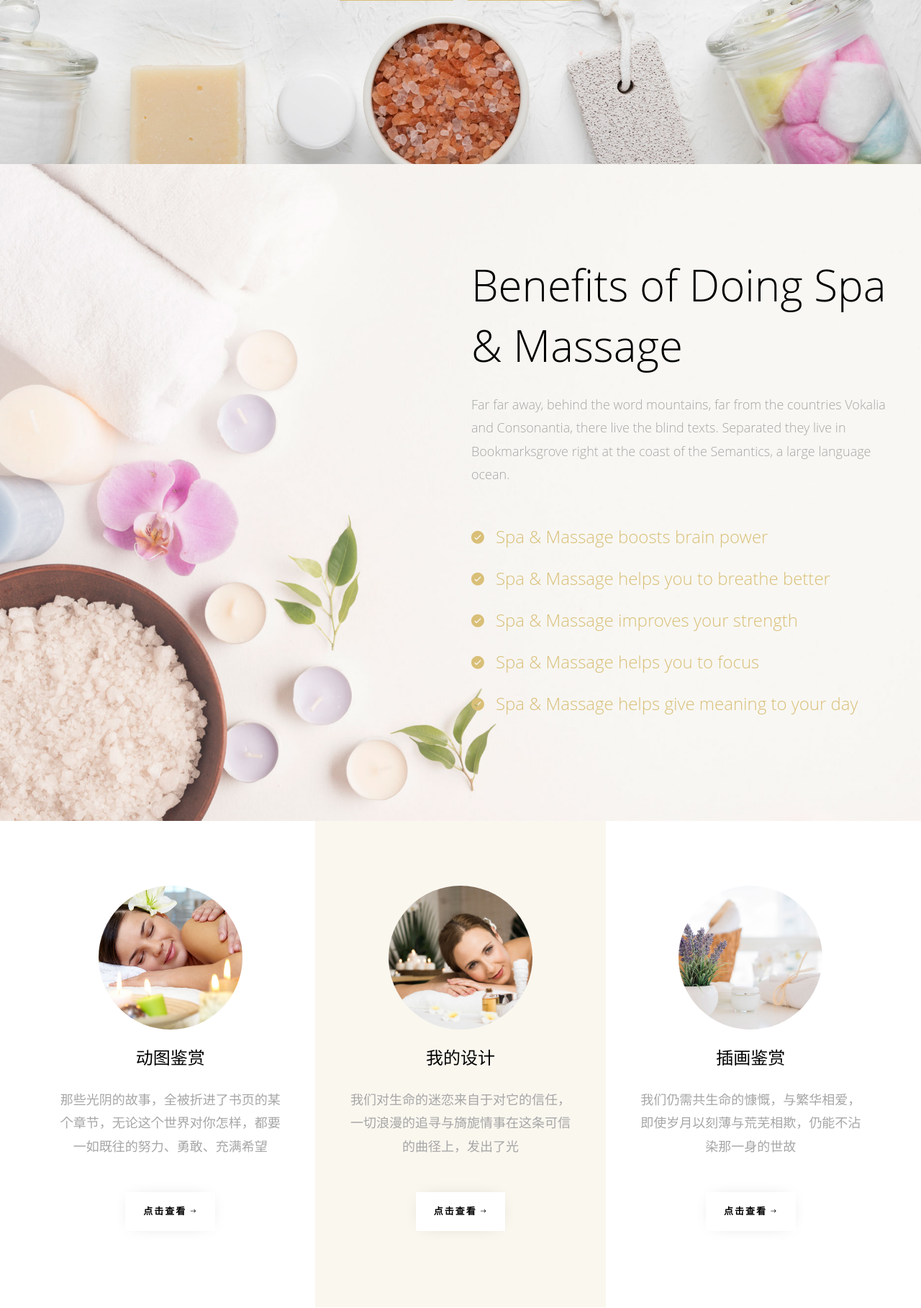
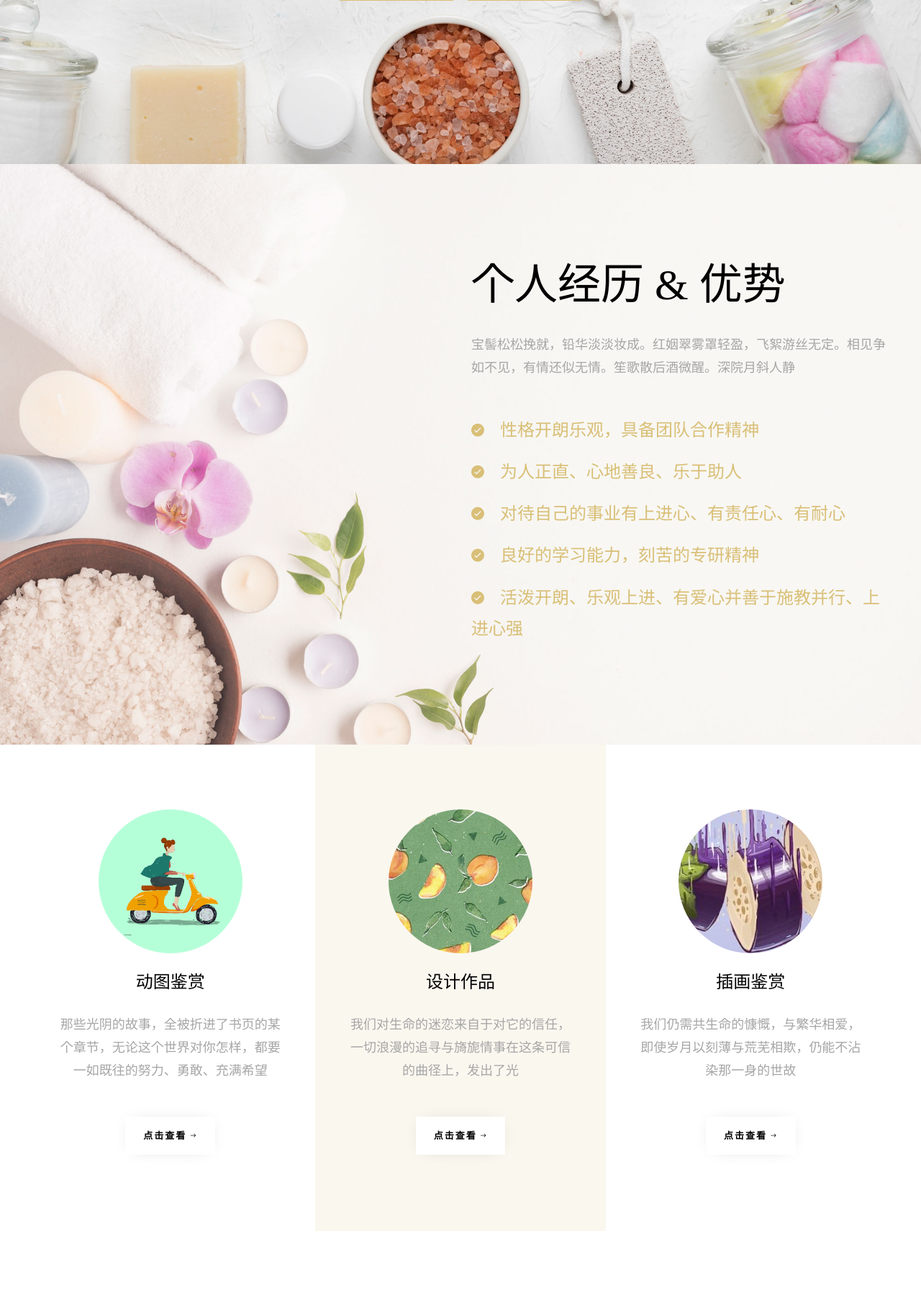
Before and after one commit to BraisedPanda/my_desginer, a Spring Boot app: page / in a window 1280 px wide. Shown: the part 572-2390 px from the top of the page at 72% size. Run offline with Spring Boot 4, Linux system fonts and the light colour scheme; some web fonts are replaced.

```diff
--- a/src/main/java/com/braisedpanda/shadow_thief/controller/DesignController.java
+++ b/src/main/java/com/braisedpanda/shadow_thief/controller/DesignController.java
@@ -17,6 +17,7 @@ public class DesignController {
     public ModelAndView index(){
         return new ModelAndView("index");
     }
+
     @RequestMapping("/about")
     public ModelAndView about(){
         return new ModelAndView("energen/about");
--- a/src/main/resources/templates/index.html
+++ b/src/main/resources/templates/index.html
@@ -8,7 +8,7 @@
     <!---->
 
     <!--<link href="https://fonts.googleapis.com/css?family=Prata&display=swap" rel="stylesheet">-->
-
+	<link rel="icon" href="/images/favicon.ico" type="image/x-icon">
     <link rel="stylesheet" href="css/open-iconic-bootstrap.min.css">
     <link rel="stylesheet" href="css/animate.css">
 
@@ -78,15 +78,15 @@
 				<div class="row justify-content-end">
 					<div class="col-md-6">
 						<div class="heading-section ftco-animate">
-	            <h2 class="mb-4">Benefits of Doing Spa &amp; Massage</h2>
+	            <h2 class="mb-4" style="font-family: 幼圆">个人经历 &amp; 优势</h2>
 	          </div>
-	          <p class="ftco-animate">Far far away, behind the word mountains, far from the countries Vokalia and Consonantia, there live the blind texts. Separated they live in Bookmarksgrove right at the coast of the Semantics, a large language ocean.</p>
+	          <p class="ftco-animate">宝髻松松挽就，铅华淡淡妆成。红姻翠雾罩轻盈，飞絮游丝无定。相见争如不见，有情还似无情。笙歌散后酒微醒。深院月斜人静</p>
 	          <ul class="mt-5 do-list">
-	          	<li class="ftco-animate"><a href="#"><span class="ion-ios-checkmark-circle mr-3"></span>Spa &amp; Massage boosts brain power</a></li>
-	          	<li class="ftco-animate"><a href="#"><span class="ion-ios-checkmark-circle mr-3"></span>Spa &amp; Massage helps you to breathe better</a></li>
-	          	<li class="ftco-animate"><a href="#"><span class="ion-ios-checkmark-circle mr-3"></span>Spa &amp; Massage improves your strength</a></li>
-	          	<li class="ftco-animate"><a href="#"><span class="ion-ios-checkmark-circle mr-3"></span>Spa &amp; Massage helps you to focus</a></li>
-	          	<li class="ftco-animate"><a href="#"><span class="ion-ios-checkmark-circle mr-3"></span>Spa &amp; Massage helps give meaning to your day</a></li>
+	          	<li class="ftco-animate"><a href="#"><span class="ion-ios-checkmark-circle mr-3"></span> 性格开朗乐观，具备团队合作精神</a></li>
+	          	<li class="ftco-animate"><a href="#"><span class="ion-ios-checkmark-circle mr-3"></span> 为人正直、心地善良、乐于助人</a></li>
+	          	<li class="ftco-animate"><a href="#"><span class="ion-ios-checkmark-circle mr-3"></span> 对待自己的事业有上进心、有责任心、有耐心</a></li>
+	          	<li class="ftco-animate"><a href="#"><span class="ion-ios-checkmark-circle mr-3"></span> 良好的学习能力，刻苦的专研精神</a></li>
+	          	<li class="ftco-animate"><a href="#"><span class="ion-ios-checkmark-circle mr-3"></span> 活泼开朗、乐观上进、有爱心并善于施教并行、上进心强</a></li>
 	          </ul>
 					</div>
 				</div>
@@ -98,7 +98,7 @@
 				<div class="row no-gutters">
 					<div class="col-md-4 d-flex align-items-stretch">
 						<div class="offer-deal text-center px-2 px-lg-5">
-							<div class="img" style="background-image: url(images/offer-deal-1.jpg);"></div>
+							<div class="img" style="background-image: url(images/index/1.gif);"></div>
 							<div class="text mt-4">
 								<h3 class="mb-4">动图鉴赏</h3>
 								<p class="mb-5">那些光阴的故事，全被折进了书页的某个章节，无论这个世界对你怎样，都要一如既往的努力、勇敢、充满希望</p>
@@ -108,9 +108,9 @@
 					</div>
 					<div class="col-md-4 d-flex align-items-stretch">
 						<div class="offer-deal active text-center px-2 px-lg-5">
-							<div class="img" style="background-image: url(images/offer-deal-2.jpg);"></div>
+							<div class="img" style="background-image: url(images/index/2.jpg);"></div>
 							<div class="text mt-4">
-								<h3 class="mb-4">我的设计</h3>
+								<h3 class="mb-4">设计作品</h3>
 								<p class="mb-5">我们对生命的迷恋来自于对它的信任，一切浪漫的追寻与旖旎情事在这条可信的曲径上，发出了光</p>
 								<p><a href="#" class="btn btn-white px-4 py-3"> 点击查看 <span class="ion-ios-arrow-round-forward"></span></a></p>
 							</div>
@@ -118,7 +118,7 @@
 					</div>
 					<div class="col-md-4 d-flex align-items-stretch">
 						<div class="offer-deal text-center px-2 px-lg-5">
-							<div class="img" style="background-image: url(images/offer-deal-3.jpg);"></div>
+							<div class="img" style="background-image: url(images/index/3.jpg);"></div>
 							<div class="text mt-4">
 								<h3 class="mb-4">插画鉴赏</h3>
 								<p class="mb-5">我们仍需共生命的慷慨，与繁华相爱，即使岁月以刻薄与荒芜相欺，仍能不沾染那一身的世故  </p>
@@ -139,7 +139,7 @@
         <div class="row justify-content-center">
         	<div class="col-md-10">
         		<div class="row">
-		          <div class="col-md-6 col-lg-3 d-flex justify-content-center counter-wrap ftco-animate">
+		          <div class="col-md-6 col-lg-4 d-flex justify-content-center counter-wrap ftco-animate">
 		            <div class="block-18 text-center">
 		              <div class="text">
 		              	<strong class="number" data-number="2560">0</strong>
@@ -147,7 +147,7 @@
 		              </div>
 		            </div>
 		          </div>
-		          <div class="col-md-6 col-lg-3 d-flex justify-content-center counter-wrap ftco-animate">
+		          <div class="col-md-6 col-lg-4 d-flex justify-content-center counter-wrap ftco-animate">
 		            <div class="block-18 text-center">
 		              <div class="text">
 		              	<strong class="number" data-number="66">0</strong>
@@ -155,7 +155,7 @@
 		              </div>
 		            </div>
 		          </div>
-		          <div class="col-md-6 col-lg-3 d-flex justify-content-center counter-wrap ftco-animate">
+		          <div class="col-md-6 col-lg-4 d-flex justify-content-center counter-wrap ftco-animate">
 		            <div class="block-18 text-center">
 		              <div class="text">
 		              	<strong class="number" data-number="50">0</strong>
@@ -163,14 +163,7 @@
 		              </div>
 		            </div>
 		          </div>
-		          <div class="col-md-6 col-lg-3 d-flex justify-content-center counter-wrap ftco-animate">
-		            <div class="block-18 text-center">
-		              <div class="text">
-		              	<strong class="number" data-number="388">0</strong>
-		              	<span>追梦天数</span>
-		              </div>
-		            </div>
-		          </div>
+
 		        </div>
 		      </div>
         </div>
```
Also changed, not shown: pom.xml (+33 -0 lines), src/main/resources/templates/error/4xx.html (added, +35 -0 lines), src/main/resources/application.properties (line endings or trailing spaces), src/main/resources/static/images/favicon.ico (added), src/main/resources/static/images/index/1.gif (added), src/main/resources/static/images/index/2.jpg (added), src/main/resources/static/images/index/3.jpg (added).
